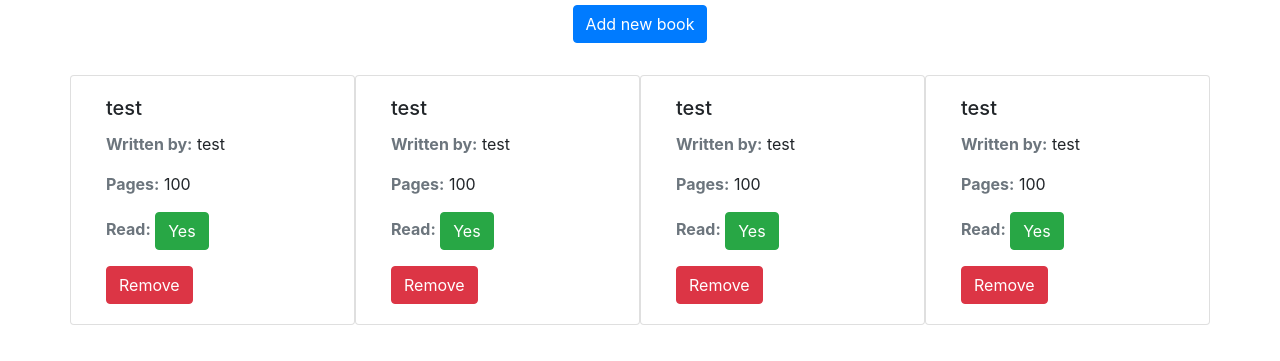
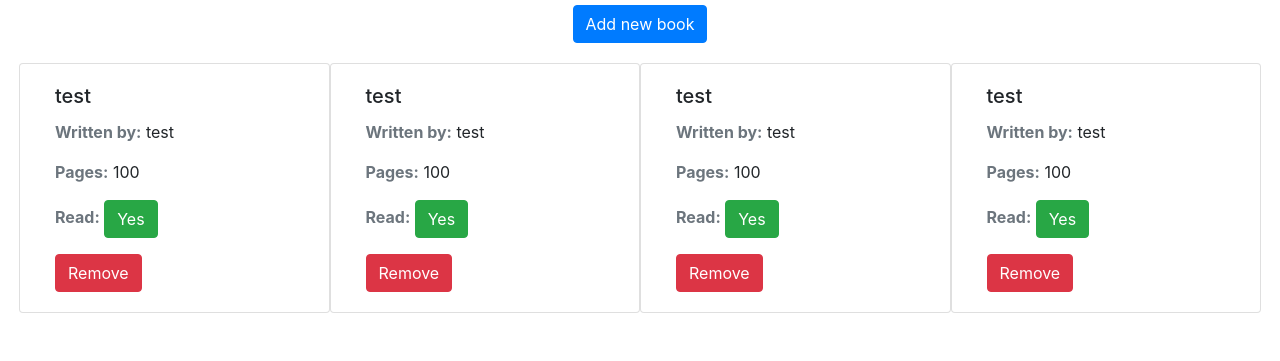
Before and after one commit to abdelp/library, a website: page index.html in a window 1280 px wide. Shown: the part 67-428 px from the top of the page. Drawn offline with nearby package versions, Linux system fonts and the light colour scheme.

Commit message:
link custom stylesheet

```diff
--- a/index.html
+++ b/index.html
@@ -4,7 +4,7 @@
 <head>
   <meta charset="utf-8">
   <meta name="viewport" content="width=device-width, initial-scale=1, shrink-to-fit=no">
-
+  <link rel="stylesheet" href="css/styles.css">
   <link rel="stylesheet" href="https://stackpath.bootstrapcdn.com/bootstrap/4.5.0/css/bootstrap.min.css"
     integrity="sha384-9aIt2nRpC12Uk9gS9baDl411NQApFmC26EwAOH8WgZl5MYYxFfc+NcPb1dKGj7Sk" crossorigin="anonymous">
 
@@ -24,13 +24,13 @@
 
 <body>
   <h1 class="mt-3 text-center">Book Library</h1>
-  <div class="container">
+  <div class="container-fluid">
     <div class="text-center">
       <button type="button" class="btn btn-primary" data-toggle="modal" data-target="#exampleModal">
         Add new book
       </button>
     </div>
-    <div class="mb-3 mt-3 row" id="books-container">
+    <div class="m-1 row" id="books-container">
     </div>
 
     <div class="modal fade" id="exampleModal" tabindex="-1" role="dialog" aria-labelledby="exampleModalLabel"
```
